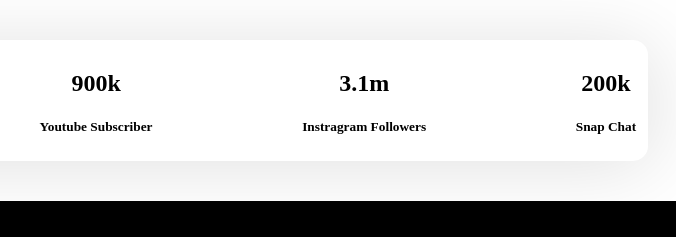
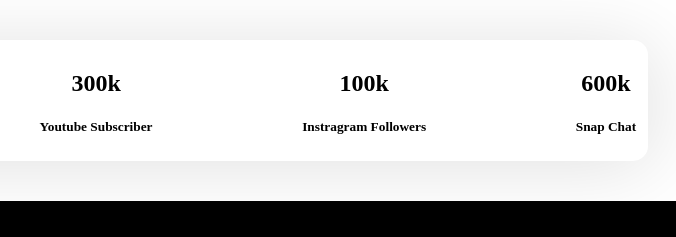
Before and after one commit to Sadiql/Food-Blog, a plain HTML site: page index.html in a window 1280 px wide. Shown: the part 1508-1745 px from the top of the page, 376-1052 px from the left. Drawn offline with Linux system fonts and the light colour scheme; a web font is replaced by a local one.

Commit message:
eight commit

```diff
--- a/index.html
+++ b/index.html
@@ -89,16 +89,16 @@
     <section class="rating">
 
         <div class="follower_rating">
-            <h2>900k</h2>
+            <h2>300k</h2>
             <p><small>Youtube Subscriber</small></p>
         </div>
 
         <div class="follower_rating">
-            <h2>3.1m</h2>
+            <h2>100k</h2>
             <p><small>Instragram Followers</small></p>
         </div>
         <div class="follower_rating">
-            <h2>200k</h2>
+            <h2>600k</h2>
             <p><small>Snap Chat</small></p>
         </div>
 
```
